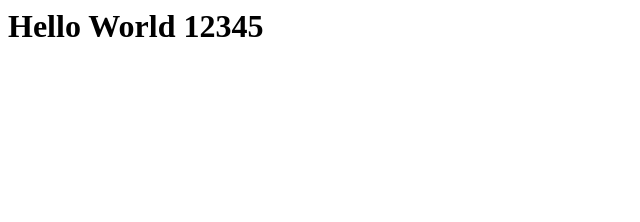
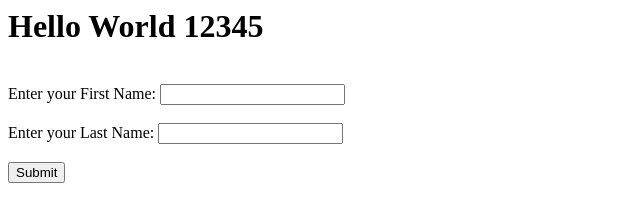
Before and after one commit to bengur123/tweetpost, a plain HTML site: page index.html in a window 1280 px wide. Shown: the whole page, without its empty margins (0-640 px from the left). Drawn offline with Linux system fonts and the light colour scheme.

Commit message:
Update index.html

```diff
--- a/index.html
+++ b/index.html
@@ -1 +1,7 @@
 <h1>Hello World 12345</h1>
+
+<form><br>
+Enter your First Name: <input type="text" id="firstname"/><br><br>
+Enter your Last Name: <input type="text" id="lastname"/><br><br>
+<input type="submit" value="Submit" onclick="formdata()"/><br>
+</form>
```
